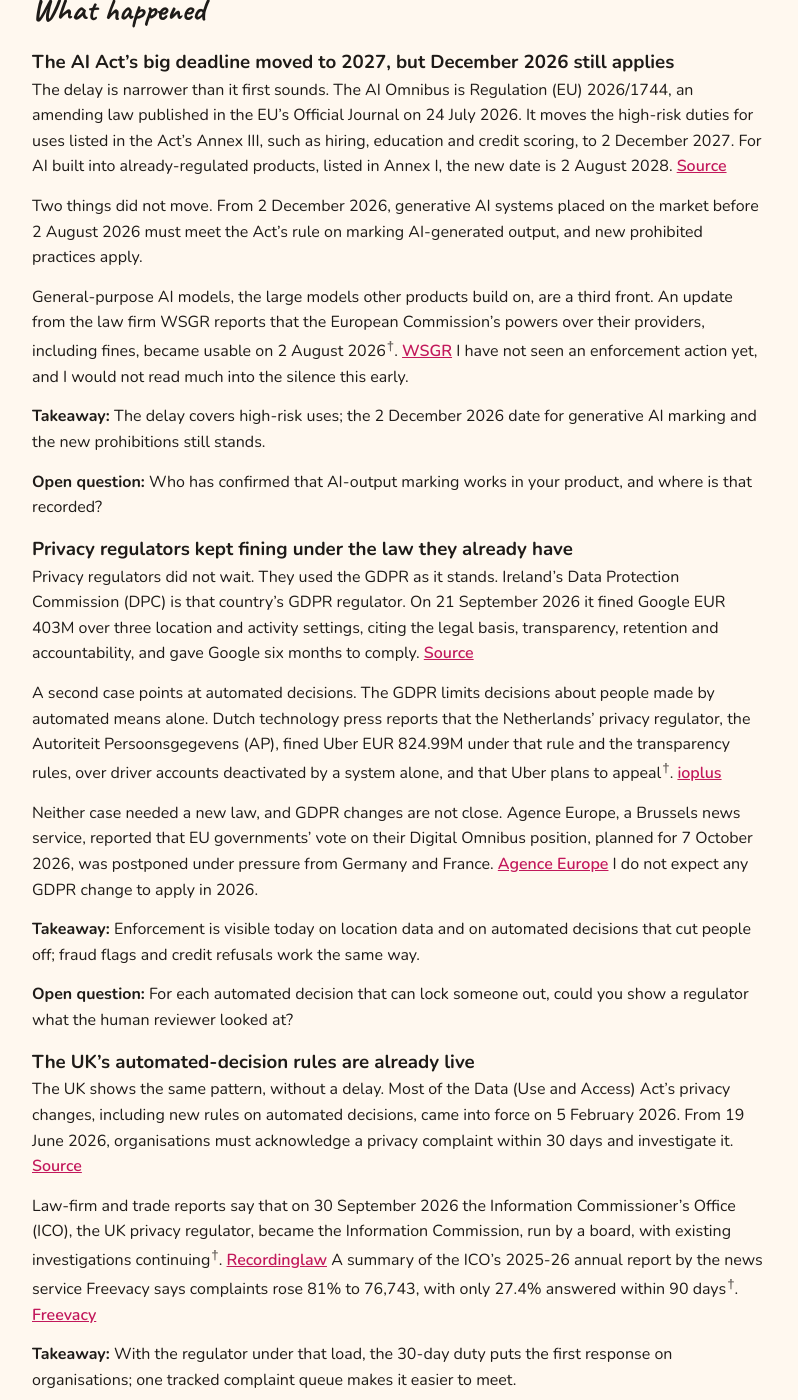
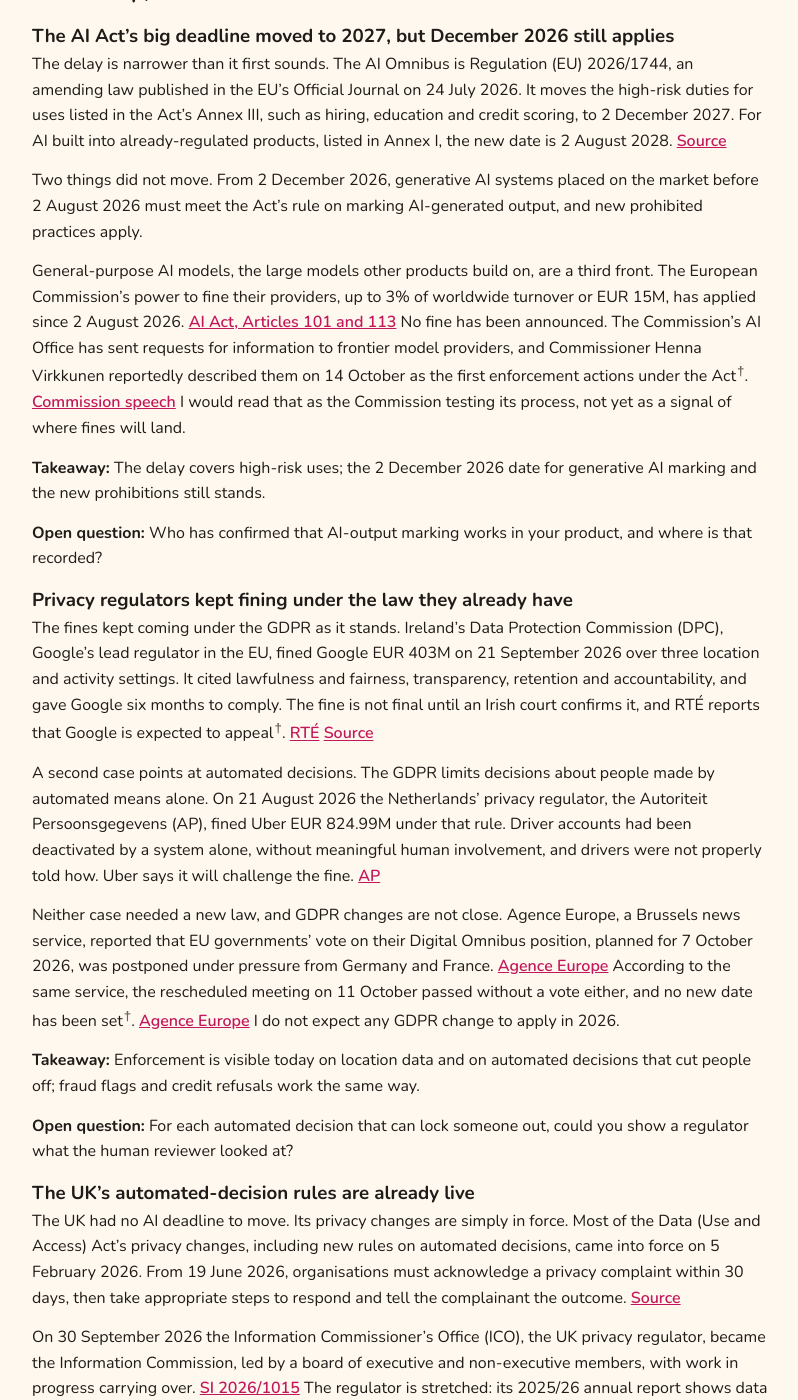
Before and after one commit to grc-with-sjo/grc-insights, a Jekyll site: the page built from _issues/2026-10-18-europe-delayed-ai-rules-not-enforcement.md, in a window 1280 px wide and 1400 px high, scrolled down 1335 px. Shown: the whole window, without its empty margins (240-1038 px from the left). Built offline with Jekyll 4.4.1, drawn with Linux system fonts in a browser that asks for light colours; some of the changed text lies outside the part shown.

Commit message:
Issue 03: freshness check (18 Oct) and voice edits
Facts (deep-research check, primary sources):
- Uber EUR 824.99M fine: cite the AP's own announcement (21 Aug 2026); "Uber says it will challenge"; † removed
- ICO figures: cite the ICO 2025/26 annual report; 27.4% is "assessed and responded to within 90 days" vs an 80% target; † removed
- Information Commission: cite SI 2026/1015; board of executive and non-executive members; † removed
- GPAI fines: cite AI Act Arts 101/113 instead of WSGR; add AI Office information requests (Virkkunen speech, 14 Oct, †); no fines yet
- Google EUR 403M: "lawfulness and fairness" (DPC wording); not final until court-confirmed; appeal expected per RTÉ (†)
- Digital Omnibus: 11 Oct meeting also passed without a vote, no new date (Agence Europe, †)
- UK complaints duty: "take appropriate steps to respond", not "investigate"
- "This week" box becomes an 18 October update

Voice: trimmed over-explained GDPR/AI Act definitions; new section-2 opener (no repeated "did not wait"); clearer UK opener; Uber sentence split.

Co-Authored-By: Claude Opus 5.5 <noreply@anthropic.com>

```diff
--- a/_issues/2026-10-18-europe-delayed-ai-rules-not-enforcement.md
+++ b/_issues/2026-10-18-europe-delayed-ai-rules-not-enforcement.md
@@ -19,7 +19,7 @@ description: "Europe gave high-risk AI more time, but its privacy regulators kep
 
 ## The story so far
 
-For a North American company with European customers, two EU laws matter most. The General Data Protection Regulation (GDPR) is the EU's privacy law. National regulators enforce it and coordinate through the European Data Protection Board (EDPB), their joint body. The AI Act is the EU's newer AI law. It sorts AI uses by risk, with the heaviest duties on "high-risk" uses such as hiring and credit scoring.
+For a North American company with European customers, two EU laws matter most: the GDPR and the AI Act. National regulators enforce the GDPR and coordinate through the European Data Protection Board (EDPB). The AI Act sorts AI uses by risk, with the heaviest duties on "high-risk" uses such as hiring and credit scoring.
 
 In July the EU amended the AI Act through a package known as the AI Omnibus and pushed those duties back. A second package, the Digital Omnibus, would change parts of the GDPR, but EU governments have not yet agreed their position on it. The UK has its own privacy law and is updating it through the Data (Use and Access) Act 2025, which amends its privacy and e-marketing rules.
 
@@ -33,7 +33,7 @@ The delay is narrower than it first sounds. The AI Omnibus is Regulation (EU) 20
 
 Two things did not move. From 2 December 2026, generative AI systems placed on the market before 2 August 2026 must meet the Act's rule on marking AI-generated output, and new prohibited practices apply.
 
-General-purpose AI models, the large models other products build on, are a third front. An update from the law firm WSGR reports that the European Commission's powers over their providers, including fines, became usable on 2 August 2026 ⚠️ verify. [WSGR](https://www.wsgrdataadvisor.com/2026/08/eu-ai-act-enforcement-phase-begins/) I have not seen an enforcement action yet, and I would not read much into the silence this early.
+General-purpose AI models, the large models other products build on, are a third front. The European Commission's power to fine their providers, up to 3% of worldwide turnover or EUR 15M, has applied since 2 August 2026. [AI Act, Articles 101 and 113](https://ai-act-service-desk.ec.europa.eu/en/ai-act/article-113) No fine has been announced. The Commission's AI Office has sent requests for information to frontier model providers, and Commissioner Henna Virkkunen reportedly described them on 14 October as the first enforcement actions under the Act ⚠️ verify. [Commission speech](https://ec.europa.eu/commission/presscorner/api/files/document/print/en/speech_26_2150/SPEECH_26_2150_EN.pdf) I would read that as the Commission testing its process, not yet as a signal of where fines will land.
 
 **Takeaway:** The delay covers high-risk uses; the 2 December 2026 date for generative AI marking and the new prohibitions still stands.
 
@@ -41,11 +41,11 @@ General-purpose AI models, the large models other products build on, are a third
 
 ### Privacy regulators kept fining under the law they already have
 
-Privacy regulators did not wait. They used the GDPR as it stands. Ireland's Data Protection Commission (DPC) is that country's GDPR regulator. On 21 September 2026 it fined Google EUR 403M over three location and activity settings, citing the legal basis, transparency, retention and accountability, and gave Google six months to comply. [Source](https://www.dataprotection.ie/en/news-media/latest-news/data-protection-commission-fines-google-eu403-million-following-inquiry-googles-processing-location)
+The fines kept coming under the GDPR as it stands. Ireland's Data Protection Commission (DPC), Google's lead regulator in the EU, fined Google EUR 403M on 21 September 2026 over three location and activity settings. It cited lawfulness and fairness, transparency, retention and accountability, and gave Google six months to comply. The fine is not final until an Irish court confirms it, and RTÉ reports that Google is expected to appeal ⚠️ verify. [RTÉ](https://www.rte.ie/news/business/2026/0921/1592330-google-fined-403m-by-dpc/) [Source](https://www.dataprotection.ie/en/news-media/latest-news/data-protection-commission-fines-google-eu403-million-following-inquiry-googles-processing-location)
 
-A second case points at automated decisions. The GDPR limits decisions about people made by automated means alone. Dutch technology press reports that the Netherlands' privacy regulator, the Autoriteit Persoonsgegevens (AP), fined Uber EUR 824.99M under that rule and the transparency rules, over driver accounts deactivated by a system alone, and that Uber plans to appeal ⚠️ verify. [ioplus](https://www.ioplus.nl/nl/posts/uber-beboet-met-825-miljoen--wat-het-echt-betekent)
+A second case points at automated decisions. The GDPR limits decisions about people made by automated means alone. On 21 August 2026 the Netherlands' privacy regulator, the Autoriteit Persoonsgegevens (AP), fined Uber EUR 824.99M under that rule. Driver accounts had been deactivated by a system alone, without meaningful human involvement, and drivers were not properly told how. Uber says it will challenge the fine. [AP](https://www.autoriteitpersoonsgegevens.nl/en/current/uber-fined-nearly-825-million-euros-for-automated-driver-blocking)
 
-Neither case needed a new law, and GDPR changes are not close. Agence Europe, a Brussels news service, reported that EU governments' vote on their Digital Omnibus position, planned for 7 October 2026, was postponed under pressure from Germany and France. [Agence Europe](https://agenceurope.eu/en/bulletin/article/13954/5/vote-on-digital-omnibus-postponed-until-11-october-under-pressure-from-paris-and-berlin) I do not expect any GDPR change to apply in 2026.
+Neither case needed a new law, and GDPR changes are not close. Agence Europe, a Brussels news service, reported that EU governments' vote on their Digital Omnibus position, planned for 7 October 2026, was postponed under pressure from Germany and France. [Agence Europe](https://agenceurope.eu/en/bulletin/article/13954/5/vote-on-digital-omnibus-postponed-until-11-october-under-pressure-from-paris-and-berlin) According to the same service, the rescheduled meeting on 11 October passed without a vote either, and no new date has been set ⚠️ verify. [Agence Europe](https://agenceurope.eu/en/bulletin/article/13958/17/future-of-digital-omnibus-still-in-limbo-as-member-states-fail-to-agree) I do not expect any GDPR change to apply in 2026.
 
 **Takeaway:** Enforcement is visible today on location data and on automated decisions that cut people off; fraud flags and credit refusals work the same way.
 
@@ -53,15 +53,15 @@ Neither case needed a new law, and GDPR changes are not close. Agence Europe, a
 
 ### The UK's automated-decision rules are already live
 
-The UK shows the same pattern, without a delay. Most of the Data (Use and Access) Act's privacy changes, including new rules on automated decisions, came into force on 5 February 2026. From 19 June 2026, organisations must acknowledge a privacy complaint within 30 days and investigate it. [Source](https://legislation.gov.uk/uksi/2026/82)
+The UK had no AI deadline to move. Its privacy changes are simply in force. Most of the Data (Use and Access) Act's privacy changes, including new rules on automated decisions, came into force on 5 February 2026. From 19 June 2026, organisations must acknowledge a privacy complaint within 30 days, then take appropriate steps to respond and tell the complainant the outcome. [Source](https://legislation.gov.uk/uksi/2026/82)
 
-Law-firm and trade reports say that on 30 September 2026 the Information Commissioner's Office (ICO), the UK privacy regulator, became the Information Commission, run by a board, with existing investigations continuing ⚠️ verify. [Recordinglaw](https://www.recordinglaw.com/news/uk-information-commission-transfer-september-2026/) A summary of the ICO's 2025-26 annual report by the news service Freevacy says complaints rose 81% to 76,743, with only 27.4% answered within 90 days ⚠️ verify. [Freevacy](https://www.freevacy.com/news/ico/ico-publishes-2025-26-annual-report/7587)
+On 30 September 2026 the Information Commissioner's Office (ICO), the UK privacy regulator, became the Information Commission, led by a board of executive and non-executive members, with work in progress carrying over. [SI 2026/1015](https://www.legislation.gov.uk/uksi/2026/1015/made) The regulator is stretched: its 2025/26 annual report shows data protection complaints rising from 42,315 to 76,743, and only 27.4% assessed and responded to within 90 days, against an 80% target. [ICO annual report](https://ico.org.uk/about-the-ico/our-information/annual-reports/information-commissioners-annual-report-202526/performance-overview/)
 
 **Takeaway:** With the regulator under that load, the 30-day duty puts the first response on organisations; one tracked complaint queue makes it easier to meet.
 
 **Open question:** If a UK customer complained through support chat tomorrow, would anyone recognise it as a privacy complaint?
 
-> **This week:** EU governments postponed their Digital Omnibus vote; I will cover the outcome once it is public ([Agence Europe](https://agenceurope.eu/en/bulletin/article/13954/5/vote-on-digital-omnibus-postponed-until-11-october-under-pressure-from-paris-and-berlin)).
+> **Update, 18 October:** EU ambassadors did not vote on the Digital Omnibus on 11 October either, and no new date is set ([Agence Europe](https://agenceurope.eu/en/bulletin/article/13958/17/future-of-digital-omnibus-still-in-limbo-as-member-states-fail-to-agree)). The Commission's AI Office has started sending information requests to general-purpose AI providers; no fines yet.
 
 ## How I'd approach it
 
@@ -107,11 +107,14 @@ The trade-off: a quarter spent on automated decisions, location data and complai
 ## Sources
 
 1. EUR-Lex: [Regulation (EU) 2026/1744 (AI Omnibus)](https://eur-lex.europa.eu/legal-content/EN/TXT/?uri=OJ:L_202601744)
-2. WSGR (secondary): [EU AI Act enforcement phase begins](https://www.wsgrdataadvisor.com/2026/08/eu-ai-act-enforcement-phase-begins/)
+2. European Commission: [AI Act, Article 113 (application dates, including Article 101 fines)](https://ai-act-service-desk.ec.europa.eu/en/ai-act/article-113)
 3. Data Protection Commission: [DPC fines Google EUR 403 million](https://www.dataprotection.ie/en/news-media/latest-news/data-protection-commission-fines-google-eu403-million-following-inquiry-googles-processing-location)
-4. ioplus (secondary): [Uber fined EUR 825 million](https://www.ioplus.nl/nl/posts/uber-beboet-met-825-miljoen--wat-het-echt-betekent)
+4. Autoriteit Persoonsgegevens: [Uber fined nearly 825 million euros for automated driver blocking](https://www.autoriteitpersoonsgegevens.nl/en/current/uber-fined-nearly-825-million-euros-for-automated-driver-blocking)
 5. Agence Europe: [Vote on Digital Omnibus postponed](https://agenceurope.eu/en/bulletin/article/13954/5/vote-on-digital-omnibus-postponed-until-11-october-under-pressure-from-paris-and-berlin)
 6. legislation.gov.uk: [SI 2026/82](https://legislation.gov.uk/uksi/2026/82)
-7. Recordinglaw (secondary): [UK Information Commission transfer](https://www.recordinglaw.com/news/uk-information-commission-transfer-september-2026/)
-8. Freevacy (secondary): [ICO 2025-26 annual report](https://www.freevacy.com/news/ico/ico-publishes-2025-26-annual-report/7587)
-9. EDPB: [Anonymisation and web scraping for generative AI](https://www.edpb.europa.eu/news/edpb-sheds-light-on-anonymisation-and-web-scraping-for-generative-ai-and-adopts-final-version_en)
+7. legislation.gov.uk: [SI 2026/1015 (Information Commission)](https://www.legislation.gov.uk/uksi/2026/1015/made)
+8. ICO: [Annual report 2025/26, performance overview](https://ico.org.uk/about-the-ico/our-information/annual-reports/information-commissioners-annual-report-202526/performance-overview/)
+9. EDPB: [Anonymisation and web scraping for generative AI (draft guidelines in consultation)](https://www.edpb.europa.eu/news/edpb-sheds-light-on-anonymisation-and-web-scraping-for-generative-ai-and-adopts-final-version_en)
+10. Agence Europe: [Future of Digital Omnibus still in limbo](https://agenceurope.eu/en/bulletin/article/13958/17/future-of-digital-omnibus-still-in-limbo-as-member-states-fail-to-agree)
+11. European Commission: [Speech by EVP Virkkunen, 14 October 2026](https://ec.europa.eu/commission/presscorner/api/files/document/print/en/speech_26_2150/SPEECH_26_2150_EN.pdf)
+12. RTÉ (secondary): [Google fined €403m by DPC](https://www.rte.ie/news/business/2026/0921/1592330-google-fined-403m-by-dpc/)
```
